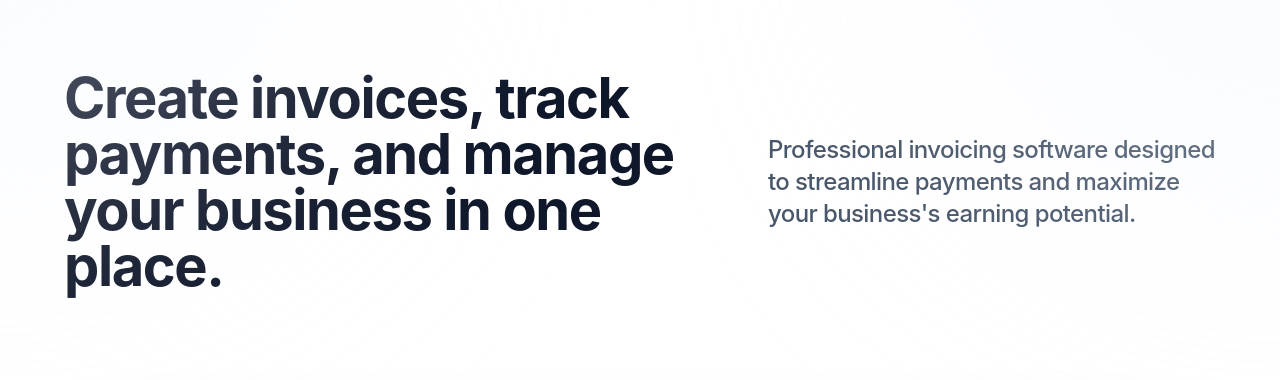
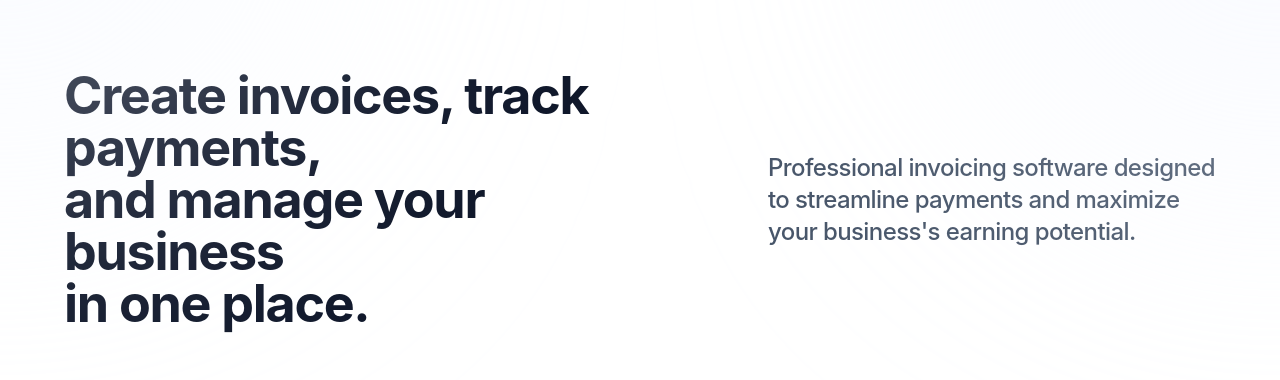
Before and after one commit to TemitopeGX/billio, a Next.js app: page / in a window 1280 px wide. Shown: the part 130-510 px from the top of the page. Built offline with nearby package versions, Linux system fonts and the light colour scheme; no server answers.

Commit message:
feat: implement Hero section with a dynamic dashboard mockup, including interactive search and notification UI.

```diff
--- a/src/app/dashboard/settings/page.tsx
+++ b/src/app/dashboard/settings/page.tsx
@@ -1383,7 +1383,7 @@ export default function SettingsPage() {
                             Current Plan
                           </div>
                           <h2 className="text-4xl sm:text-5xl font-black mb-4 tracking-tighter">
-                            {subscription?.plan_name || 'Free'}
+                            {subscription?.plan?.name || 'Free'}
                           </h2>
                           <p className="text-slate-400 max-w-sm mb-8 leading-relaxed text-sm sm:text-base">
                             {subscription?.status === 'active' && subscription?.plan?.slug?.includes('pro')
--- a/src/components/sections/Hero.tsx
+++ b/src/components/sections/Hero.tsx
@@ -42,10 +42,10 @@ export default function Hero() {
                             initial={{ opacity: 0, y: 30 }}
                             animate={{ opacity: 1, y: 0 }}
                             transition={{ duration: 0.8, ease: [0.16, 1, 0.3, 1] }}
-                            className="text-[2.5rem] sm:text-5xl md:text-6xl lg:text-[3.25rem] xl:text-[3.5rem] font-bold text-slate-900 leading-[1.1] tracking-tight"
+                            className="text-[2.5rem] sm:text-5xl md:text-6xl lg:text-[3rem] xl:text-[3.25rem] font-bold text-slate-900 leading-[1.05] tracking-tight"
                             style={{ fontFamily: '-apple-system, BlinkMacSystemFont, "SF Pro Display", "SF Pro Text", "Helvetica Neue", sans-serif' }}
                         >
-                            Create invoices, track payments, and manage<br className="hidden lg:block" /> your business in one place.<br className="hidden lg:block" />
+                            Create invoices, track payments,<br className="hidden md:block" /> and manage your business<br className="hidden md:block" /> in one place.
                         </motion.h1>
                     </div>
                     <div className="lg:max-w-md w-full">
```
